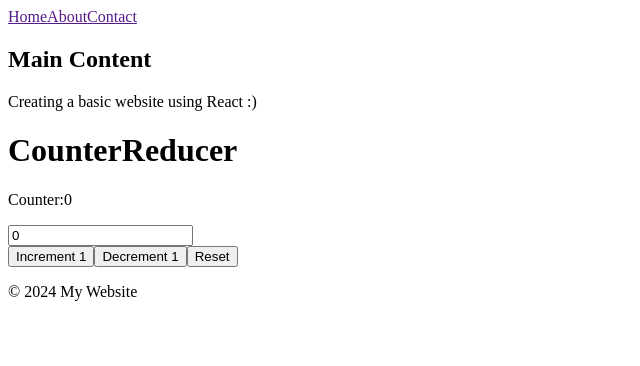
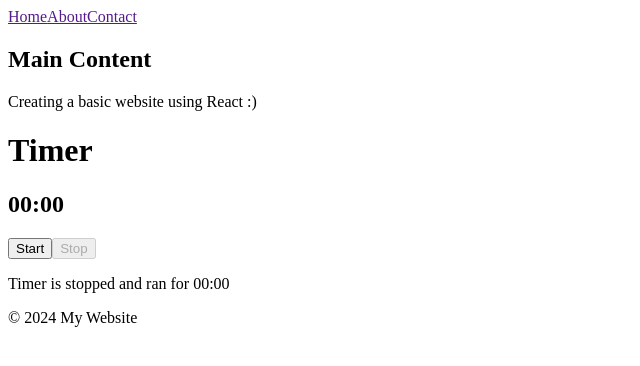
Before and after one commit to Vishnu473/React-Practice, a React (Vite) app: page / in a window 1280 px wide. Shown: the top 366 px of the page, without its empty margins (0-640 px from the left). Built offline with nearby package versions, Linux system fonts and the light colour scheme.

Commit message:
useRef challenges

```diff
--- a/src/App.jsx
+++ b/src/App.jsx
@@ -31,6 +31,8 @@ import UserContext from './components/UserContext';
 import UserProfile from './components/UserProfile';
 import UpdateUser from './components/UpdateUser';
 import CounterReducer from './components/CounterReducer';
+import FocusInput from './components/FocusInput';
+import Timer from './components/Timer';
 
 const App = () => {
   return (
@@ -71,8 +73,10 @@ const App = () => {
        <UserContext>
         <UserProfile/>
         <UpdateUser />
-      </UserContext> */}
+      </UserContext>
       <CounterReducer/>
+      <FocusInput /> */}
+      <Timer />
       <Footer />
 
     </div>
--- /dev/null
+++ b/src/components/FocusInput.jsx
@@ -0,0 +1,21 @@
+import React, {useRef} from 'react'
+
+const FocusInput = () => {
+    const inputElement = useRef(null)
+
+    const handleFocus = () => {
+        console.log(inputElement);
+        if (inputElement.current) {
+            inputElement.current.focus();
+        }
+    }
+  return (
+    <div>
+        <h1>FocusInput</h1>
+        <input type='text' ref={inputElement} />
+        <button onClick={handleFocus} >Click to Focus</button>
+    </div>
+  )
+}
+
+export default FocusInput
--- /dev/null
+++ b/src/components/Timer.jsx
@@ -0,0 +1,89 @@
+import React, { useState, useRef, useEffect } from 'react'
+
+const Timer = () => {
+    const [count, setCount] = useState(0)
+    const [timerState, setTimerState] = useState('stopped') // 'running', 'paused', 'stopped'
+    const intervalRef = useRef(null)
+
+    const startOrResumeTimer = () => {
+        if (timerState === 'stopped' || timerState === 'paused') {
+            setTimerState('running')
+            intervalRef.current = setInterval(() => {
+                setCount(prevCount => prevCount + 1)
+            }, 1000)
+        }
+    }
+
+    const pauseTimer = () => {
+        if (timerState === 'running') {
+            clearInterval(intervalRef.current)
+            setTimerState('paused')
+        }
+    }
+
+    const stopTimer = () => {
+        if (timerState !== 'stopped') {
+            clearInterval(intervalRef.current)
+            setTimerState('stopped')
+            setCount(0)
+        }
+    }
+
+    useEffect(() => {
+        return () => {
+            clearInterval(intervalRef.current)
+        }
+    }, [])
+
+    const formatTime = (timeInSeconds) => {
+        const minutes = Math.floor(timeInSeconds / 60)
+        const seconds = timeInSeconds % 60
+        return `${minutes.toString().padStart(2, '0')}:${seconds.toString().padStart(2, '0')}`
+    }
+
+    const getStartButtonText = () => {
+        switch (timerState) {
+            case 'stopped':
+                return 'Start'
+            case 'paused':
+                return 'Resume'
+            default:
+                return ''
+        }
+    }
+
+    return (
+        <div>
+            <h1>Timer</h1>
+            <div>
+                <h2>{formatTime(count)}</h2>
+                <div>
+                    {timerState !== 'running' && (
+                        <button
+                            onClick={startOrResumeTimer}
+                        >
+                            {getStartButtonText()}
+                        </button>
+                    )}
+
+                    {timerState === 'running' && (
+                        <button onClick={pauseTimer}>
+                            Pause
+                        </button>
+                    )}
+
+                    <button
+                        onClick={stopTimer}
+                        disabled={timerState === 'stopped'}
+                    >
+                        Stop
+                    </button>
+                </div>
+
+                <p>Timer is {timerState} and ran for {formatTime(count)}</p>
+            </div>
+        </div>
+    )
+}
+
+export default Timer
```
Also changed, not shown: src/components/examplesOfStateRef.jsx (added, +185 -0 lines).
